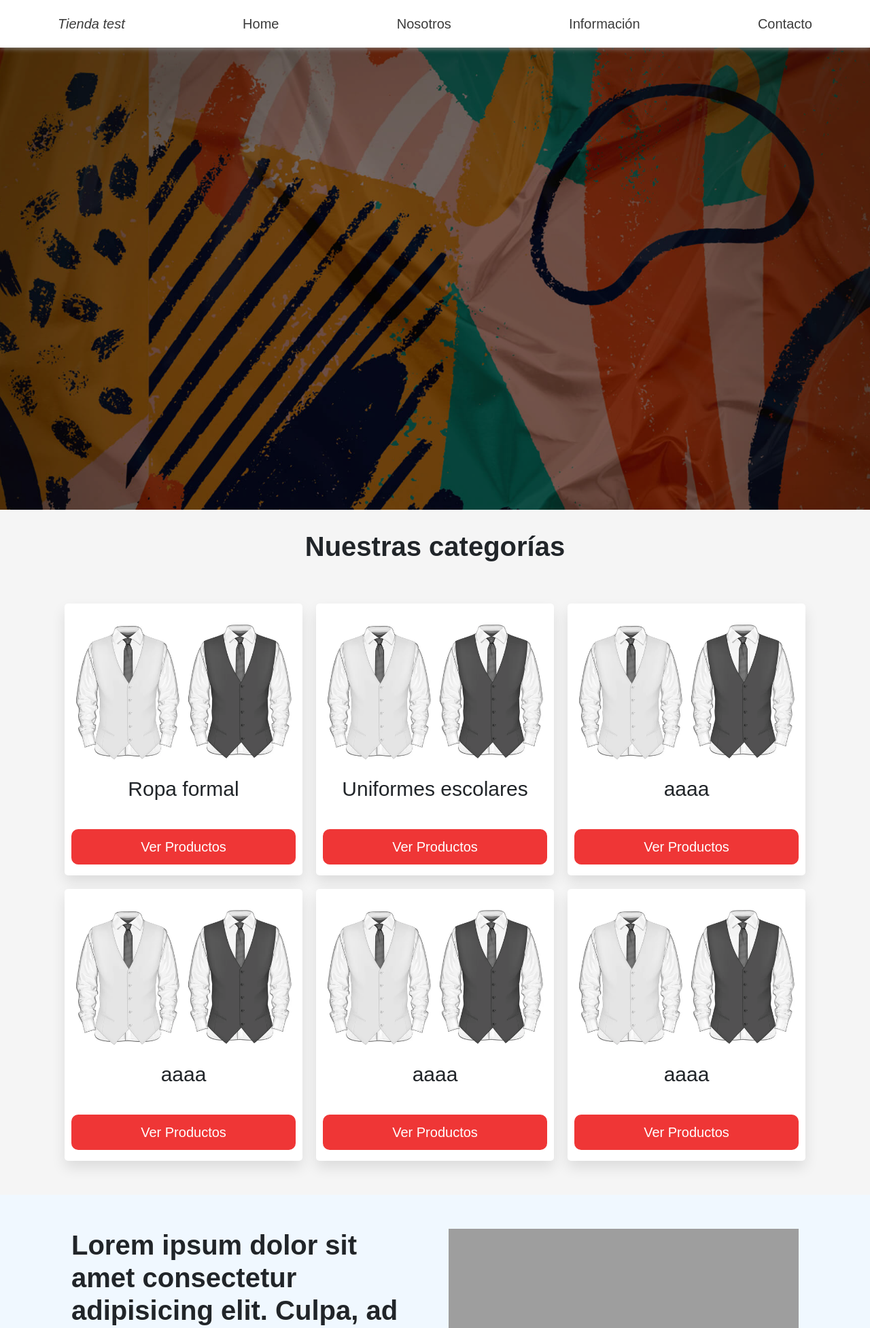
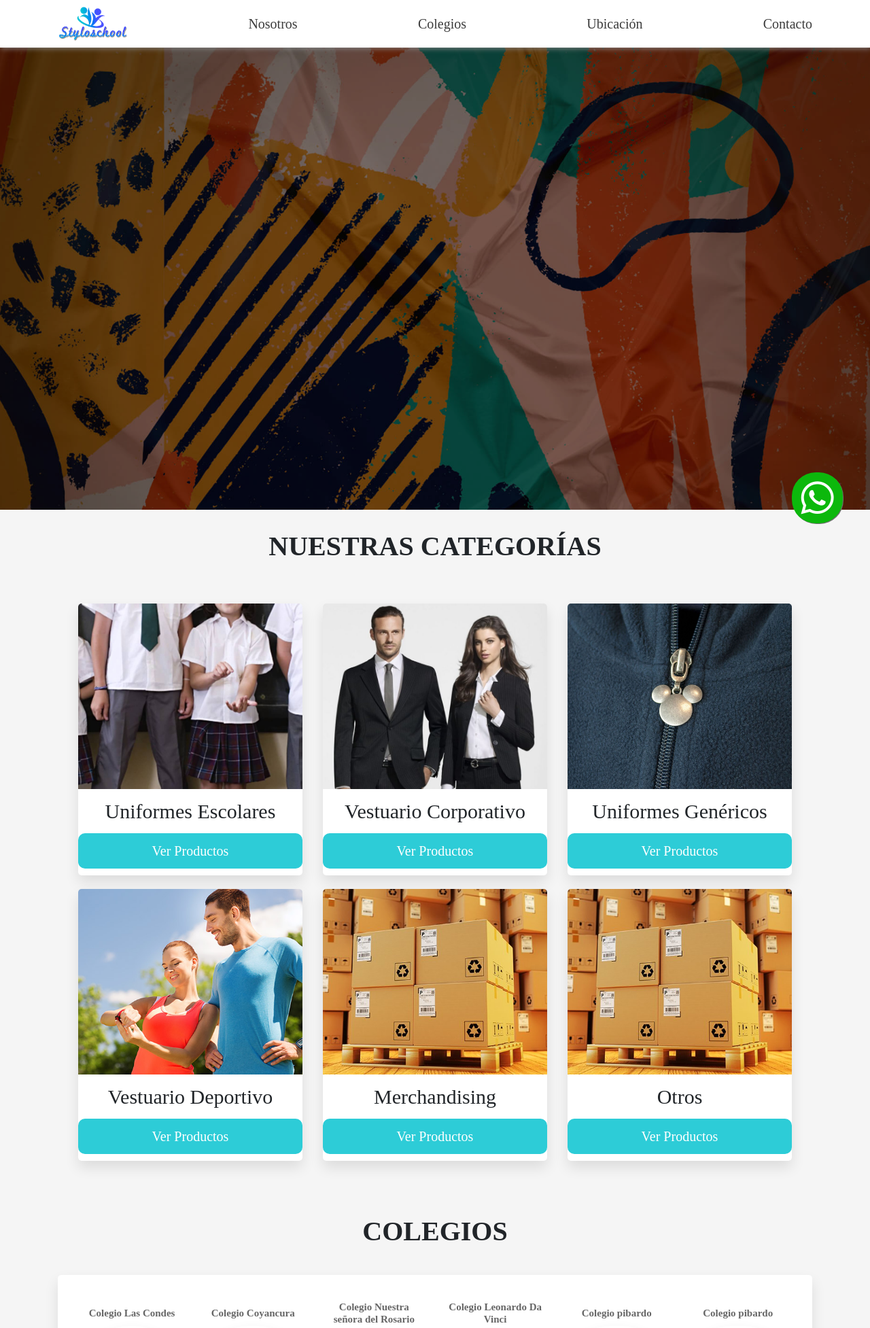
Before and after one commit to lucianohuenuvil/tienda, a PHP site: page / in a window 1280 px wide. Shown: the top 1954 px of the page at 68% size. Run offline with PHP 8.4, Linux system fonts and the light colour scheme; some libraries are stand-ins or nearby versions; grey boxes are pictures that could not be loaded.

Commit message:
Se agregan modificaciones del estilo

```diff
--- a/css/index.css
+++ b/css/index.css
@@ -1,6 +1,6 @@
 * {
     margin: 0;
-    font-family: 'Nunito', sans-serif;
+    font-family: 'Nunito';
     font-size: 20px;
 
 }
@@ -44,6 +44,11 @@ main{
 .link {
     text-decoration: none;
     color: rgb(59, 59, 59)
+}
+
+.link img{
+
+    height: 50px;
 }
 
 .link:hover{
@@ -111,11 +116,11 @@ main{
 }
 
 
-
+/* CATEGORIAS */
 
 .container-cards{
     display: flex;
-    justify-content: space-around;
+    justify-content: space-evenly;
 
     flex-wrap: wrap;
 
@@ -137,43 +142,49 @@ main{
 
 
 
-/* CATEGORIAS */
+
 
 .container-box{
-    width: 350px;
+    width: 330px;
     height: 400px;
-    padding: 10px;
     margin-bottom: 20px;
     border: none;
     display: flex;
     flex-direction: column;
-    justify-content: space-around;
+    justify-content: space-between;
     align-items: center;
     box-shadow: 0 .5rem 1rem rgba(0,0,0,.1);
     background-color: white;
     border-radius: 5px;
+    padding-bottom: 10px;
 
+}
+
+.container-box h4{
+    padding: 0;
+    margin: 0;
 }
 
 
 .container-box img {
     width: 100%;
-    height: 60%;
+    height: 70%;
+    border-radius: 5px 5px 0px 0px;
     object-fit: cover;
 }
 
 .btn{
     display: block;
     width: 100%;
-    margin-top: 1rem;
     border-radius: 0.5rem;
     padding: .5rem .5rem;
     font-size: 1rem;
     color: white;
-    background-color: rgb(239, 54, 54);
+    background-color: rgb(45, 204, 215);
     cursor: pointer;
     text-transform: capitalize;
     text-align: center;
+
 }
 
 
@@ -290,6 +301,126 @@ main{
     align-items: center;
 }
 
+/* COLEGIOS*/
+
+
+.college-container{
+    background-color: #888888;
+
+    padding-bottom: 0;
+    height: 250px;
+    display: flex;
+    flex-direction: row;
+    padding: 20px;
+    justify-content: space-between;
+    align-items: center;
+
+    overflow: scroll;
+    background-color: white;
+    border-radius: 5px !important;
+    box-shadow: 0 .5rem 1rem rgba(0,0,0,.1);
+
+
+}
+
+.college-container::-webkit-scrollbar {
+    -webkit-appearance: none;
+}
+
+.college-container::-webkit-scrollbar:vertical {
+    width:10px;
+}
+
+.college-container::-webkit-scrollbar-button:increment,.contenedor::-webkit-scrollbar-button {
+    display: none;
+}
+
+.college-container::-webkit-scrollbar:horizontal {
+    height: 10px;
+}
+
+.college-container::-webkit-scrollbar-thumb {
+    background-color: #144490;
+    border-radius: 20px;
+    border: 2px solid #f1f2f3;
+}
+
+.college-container::-webkit-scrollbar-track {
+    border-radius: 10px;
+}
+
+
+
+
+
+
+.college{
+    height: 80%;
+    width: 100%;
+    display: flex;
+    flex-direction: column;
+    justify-content: center;
+    align-items: center;
+    text-align: center;
+    padding: 20px;
+}
+
+.college h2{
+    font-size: 15px;
+    color: #666;
+}
+
+.college img{
+    height: 100%;
+    padding: 20px;
+    background-color: white;
+    border-radius: 60px;
+    box-shadow: 0 .5rem 1rem rgba(0,0,0,.1);
+}
+
+
+
+/* boton whatsapp*/
+
+
+
+.btn-wsp{
+    position: fixed;
+    width: 75px;
+    height: 75px;
+    bottom: 30px;
+    right: 40px;
+    z-index: 1;
+
+}
+
+.btn-wsp a{
+    width: 100%;
+    height: 100%;
+    background-color: rgb(12, 184, 12);
+    border-radius: 35px;
+    display: flex;
+    justify-content: center;
+    align-items: center;
+    text-decoration: none;
+    box-shadow: 1px 1px rgb(110, 110, 110);
+
+}
+
+.btn-wsp a:hover{
+    background-color: green;
+    cursor: pointer;
+}
+
+
+.btn-wsp i{
+    font-size: 55px;
+    color: rgb(255, 255, 255);
+
+}
+
+
+
 
 
 
@@ -309,7 +440,7 @@ main{
 .box-footer{
     display: flex;
     flex-direction: column;
-    width: 250px;
+    width: 280px;
     height: 220px;
     margin: 10px;
     padding: 30px 10px 10px 10px;
@@ -335,7 +466,7 @@ main{
 }
 
 .box-footer i{
-    background-color:rgb(239, 54, 54);
+    background-color: rgb(45, 204, 215);
     padding: 20px;
     color: white;
     border-radius: 30px;
--- a/index.html
+++ b/index.html
@@ -6,22 +6,28 @@
     <meta name="viewport" content="width=device-width, initial-scale=1.0">
     <link href="https://cdn.jsdelivr.net/npm/bootstrap@5.1.3/dist/css/bootstrap.min.css" rel="stylesheet" integrity="sha384-1BmE4kWBq78iYhFldvKuhfTAU6auU8tT94WrHftjDbrCEXSU1oBoqyl2QvZ6jIW3" crossorigin="anonymous">
     <link rel="stylesheet" href="css/index.css">
+
+
+
+
     <script src="https://kit.fontawesome.com/56e753ffcd.js" crossorigin="anonymous"></script>
     <script src="js/main.js"></script>
 
     <script src="https://code.jquery.com/jquery-3.2.1.slim.min.js" integrity="sha384-KJ3o2DKtIkvYIK3UENzmM7KCkRr/rE9/Qpg6aAZGJwFDMVNA/GpGFF93hXpG5KkN" crossorigin="anonymous"></script>
     <script src="https://cdn.jsdelivr.net/npm/popper.js@1.12.9/dist/umd/popper.min.js" integrity="sha384-ApNbgh9B+Y1QKtv3Rn7W3mgPxhU9K/ScQsAP7hUibX39j7fakFPskvXusvfa0b4Q" crossorigin="anonymous"></script>
     <script src="https://cdn.jsdelivr.net/npm/bootstrap@4.0.0/dist/js/bootstrap.min.js" integrity="sha384-JZR6Spejh4U02d8jOt6vLEHfe/JQGiRRSQQxSfFWpi1MquVdAyjUar5+76PVCmYl" crossorigin="anonymous"></script>
-    <title>Tienda test</title>
+
+    <link rel="icon" type="image/jpg" href="/img/Stylos icon.png">
+    <title>Styloschool</title>
 </head>
 <body>
     <header  class="header">
         <nav class="navbar container">
-            <a id="link" class="link" href=""> <i> Tienda test</i></a>
-            <a id="link" class="link links-nav" href="">Home</a>
-            <a id="link" class="link links-nav" href="">Nosotros</a>
-            <a id="link" class="link links-nav" href="">Información</a>
-            <a id="link" class="link links-nav" href="">Contacto</a>
+            <a class="link" href=""> <img src="/img/logo.png" alt=""></a>
+            <a class="link links-nav" href="">Nosotros</a>
+            <a class="link links-nav" href="">Colegios</a>
+            <a class="link links-nav" href="">Ubicación</a>
+            <a class="link links-nav" href="">Contacto</a>
 
             <div class="icon-responsive">
                 <a onclick="navresponsive()"> <i  class="fas fa-bars"></i> </a>
@@ -44,7 +50,7 @@
                 <img src="/img/home-bg3.jpg" alt="Third slide">
             </div>
             <div class="carousel-items">
-                <img src="https://pixabay.com/get/gc4556002fe865d85668d444565592eaf3d29e2c2a9a8120f8f1ec506ab8d92a638b1d9dc076adf3e8b64dadabb95b46c545a365587d39ad52727ec36d2e3b93a_1280.jpg" alt="First slide">
+                 <img src="/img/home-bg3.jpg" alt="Fourth slide">
             </div>
           </div>
 
@@ -56,89 +62,46 @@
     <section id="change" class="container-section">
         <div class="container">
             <div class="text-section">
-                <h2>Nuestras categorías</h2>
+                <h2>NUESTRAS CATEGORÍAS</h2>
 
             </div>
             <div class="container-cards">
                 <div class="container-box">
-
-                    <img src="/img/categorias/ropaformal.jpg" alt="">
-
-
-                    <h4>Ropa formal</h4>
-
+                    <img src="/img/categorias/uniformes-escolares.jpg" alt="">
+                    <h4>Uniformes Escolares</h4>
                     <a class="btn" href="/productos01.html">Ver productos</a>
-
-
                 </div>
 
                 <div class="container-box">
-
-                    <img src="/img/categorias/ropaformal.jpg" alt="">
-
-
-                    <h4>Uniformes escolares</h4>
-
+                    <img src="/img/categorias/Ropa-corporativa.jpg" alt="">
+                    <h4>Vestuario Corporativo</h4>
                     <p class="btn">Ver productos</p>
-
                 </div>
 
 
                 <div class="container-box">
-
-                    <img src="/img/categorias/ropaformal.jpg" alt="">
-
-
-                    <h4>aaaa</h4>
-
+                    <img src="/img/categorias/uniforme-generico.jpg" alt="">
+                    <h4>Uniformes Genéricos</h4>
                     <p class="btn">Ver productos</p>
-
-                </div>
-
-
-
-            </div>
-        </div>
-
-
-
-        <div class="container">
-
-            <div class="container-cards">
-                <div class="container-box">
-
-                    <img src="/img/categorias/ropaformal.jpg" alt="">
-
-
-                    <h4>aaaa</h4>
-
-                    <p class="btn">Ver productos</p>
-
                 </div>
 
                 <div class="container-box">
-
-                    <img src="/img/categorias/ropaformal.jpg" alt="">
-
-
-                    <h4>aaaa</h4>
-
+                    <img src="/img/categorias/deporte.jpg" alt="">
+                    <h4>Vestuario Deportivo</h4>
                     <p class="btn">Ver productos</p>
-
                 </div>
 
+                <div class="container-box">
+                    <img src="/img/categorias/seguro_de_mercancia.jpg" alt="">
+                    <h4>Merchandising</h4>
+                    <p class="btn">Ver productos</p>
+                </div>
 
                 <div class="container-box">
-
-                    <img src="/img/categorias/ropaformal.jpg" alt="">
-
-
-                    <h4>aaaa</h4>
-
+                    <img src="/img/categorias/seguro_de_mercancia.jpg" alt="">
+                    <h4>Otros</h4>
                     <p class="btn">Ver productos</p>
-
                 </div>
-
 
 
             </div>
@@ -148,29 +111,60 @@
 
     </section>
 
-    <section class="container-section  section-content">
-        <div class="container flex-row">
-            <div class="section-left">
-                <h2>
-                    Lorem ipsum dolor sit amet consectetur adipisicing elit.
-                    Culpa, ad commodi. Possimus vel maiores ea, quidem unde hic similique dolores illo enim nemo, quasi doloribus impedit nihil reprehenderit obcaecati aut!
 
-                </h2>
-                <p>
-                    Lorem ipsum dolor sit amet consectetur adipisicing elit. Eos a ea similique soluta sequi nostrum numquam,
-                    sit atque ex est hic, dolorem alias et. Velit harum repellendus adipisci voluptatibus odio.
-                </p>
-            </div>
-            <div class="section-right">
 
-                <img src="https://www.pequerecetas.com/wp-content/uploads/2021/03/comidas-rapidas.jpg" alt="">
+
+
+
+    <section class="container-section">
+        <div class="container">
+            <h1 class="heading-form">COLEGIOS</h1>
+
+            <div class="college-container">
+
+                <div class="college">
+                    <h2>Colegio Las Condes</h2>
+                    <img src="/img/Colegios/Colegio_las_condes.jpg" alt="">
+                </div>
+
+                <div class="college">
+                    <h2>Colegio Coyancura</h2>
+                    <img src="/img/Colegios/Coyancura.jpg" alt="">
+                </div>
+
+                <div class="college">
+                    <h2>Colegio Nuestra señora del Rosario</h2>
+                    <img src="/img/Colegios/Nuestra_señora_del_rosario.png" alt="">
+                </div>
+
+                <div class="college">
+                    <h2>Colegio Leonardo Da Vinci</h2>
+                    <img src="/img/Colegios/Leonardo_da_vinci_iNn1m5T.png" alt="">
+                </div>
+
+                <div class="college">
+                    <h2>Colegio pibardo</h2>
+                    <img src="/img/Colegios/Leonardo_da_vinci_iNn1m5T.png" alt="">
+                </div>
+
+                <div class="college">
+                    <h2>Colegio pibardo</h2>
+                    <img src="/img/Colegios/Leonardo_da_vinci_iNn1m5T.png" alt="">
+                </div>
 
             </div>
 
+
         </div>
 
+    </section>
 
-    </section>
+
+
+
+
+
+
 
 
     <section class="container-section">
@@ -221,9 +215,10 @@
 
     <section class="container container-section">
         <div class="container">
-            <h2 class="heading-form">Donde estamos ubicados</h2>
+            <h2 class="heading-form">¿Dónde estamos ubicados?</h2>
             <div class="container-maps">
-                <iframe src="https://www.google.com/maps/embed?pb=!1m18!1m12!1m3!1d3329.0826027035046!2d-70.65027008424485!3d-33.44715440473036!2m3!1f0!2f0!3f0!3m2!1i1024!2i768!4f13.1!3m3!1m2!1s0x9662c50af3e4b92f%3A0xee838fbad92590c0!2sTarapac%C3%A1%20850%2C%20Santiago%2C%208150215%2C%20Regi%C3%B3n%20Metropolitana!5e0!3m2!1ses!2scl!4v1654902152394!5m2!1ses!2scl"  style="border:0;" allowfullscreen="" loading="lazy" referrerpolicy="no-referrer-when-downgrade"></iframe>
+                <iframe src="https://www.google.com/maps/embed?pb=!1m18!1m12!1m3!1d3330.5668970826378!2d-70.56677258424588!3d-33.40846180274575!2m3!1f0!2f0!3f0!3m2!1i1024!2i768!4f13.1!3m3!1m2!1s0x9662cedd0fa0de87%3A0x8fddeef43d721a48!2sAv.%20Apoquindo%206415%2C%20Las%20Condes%2C%20Regi%C3%B3n%20Metropolitana!5e0!3m2!1ses!2scl!4v1655149171940!5m2!1ses!2scl" style="border:0;" allowfullscreen="" loading="lazy" referrerpolicy="no-referrer-when-downgrade"></iframe>
+
             </div>
 
         </div>
@@ -236,29 +231,30 @@
             <div class="footer-container">
                 <div class="box-footer">
                     <i class="fas fa-phone"></i>
-                    <h3>Teléfono</h3>
-                    <p>+5690000000</p>
-                    <p>+5690000000</p>
+                    <h3>Teléfonos</h3>
+                    <p> +569 6359 3710</p>
+                    <p>  2 3224 7874</p>
+
                 </div>
 
                 <div class="box-footer">
                     <i class="fas fa-map-marker-alt"></i>
                     <h3>Dirección</h3>
-                    <p>aaaaaaaaaa</p>
+                    <p>Av. Apoquindo 6415, Las Condes - Local 111 - piso 4</p>
+
                 </div>
 
                 <div class="box-footer">
                     <i class="fas fa-clock"></i>
                     <h3>Horarios de atención</h3>
-                    <p>L - V 00:09am a 00:10pm</p>
-                    <p>S 11:00am a 14:00 pm</p>
+                    <p>L / V: 10:00am a 19:00pm</p>
+                    <p>S: 11:00am a 14:00 pm</p>
                 </div>
 
                 <div class="box-footer">
                     <i class="fas fa-envelope"></i>
                     <h3>Correo</h3>
-                    <p>shaikhanas@gmail.com</p>
-                    <p>anasbhai@gmail.com</p>
+                    <p>styloschool@gmail.com</p>
                 </div>
             </div>
         </div>
@@ -268,11 +264,69 @@
     </section>
 
 
-
-    <div class="credit">
-        &copy; copyright @ 2022<span></span>
+    <div class="btn-wsp">
+        <a target="_blank" href="https://api.whatsapp.com/send?phone=56954064458">  <i class="fa-brands fa-whatsapp"> </i> </a>
+    </div>
 
 
+
+    <!-- Footer -->
+    <footer class="text-center text-lg-start bg-light text-muted">
+
+        <section class="d-flex justify-content-center justify-content-lg-between p-4 border-bottom">
+
+        </section>
+
+        <section class="">
+            <div class="container text-center text-md-start mt-5">
+                <div class="row mt-3">
+                    <div class="col-md-3 col-lg-4 col-xl-3 mx-auto mb-4">
+                        <h6 class="text-uppercase fw-bold mb-4"> <i class="me-3"> <img src="/img/Stylos icon.png" alt="" height="25px" ></i>Styloschool </h6>
+                        <p>
+                            Atrévete y marca la diferencia
+                        </p>
+                        <p>
+                            Tu imagen en nuestras manos!
+                        </p>
+                    </div>
+
+                    <div class="col-md-2 col-lg-2 col-xl-2 mx-auto mb-4">
+                    <!-- Links -->
+                        <h6 class="text-uppercase fw-bold mb-4">
+                            Categorías
+                        </h6>
+                        <p><a href="#!" class="text-reset">Uniformes escolares</a></p>
+                        <p> <a href="#!" class="text-reset">Vestuario corporativo</a></p>
+                        <p><a href="#!" class="text-reset">Vestuario deportivo</a></p>
+                        <p><a href="#!" class="text-reset">Mershandising</a> </p>
+                    </div>
+
+                    <div class="col-md-3 col-lg-2 col-xl-2 mx-auto mb-4">
+                    <!-- Links -->
+                        <h6 class="text-uppercase fw-bold mb-4"> Useful links</h6>
+                        <p> <a href="#!" class="text-reset">Pricing</a></p>
+                        <p> <a href="#!" class="text-reset">Settings</a> </p>
+                        <p><a href="#!" class="text-reset">Orders</a></p>
+                        <p> <a href="#!" class="text-reset">Contacto</a> </p>
+                    </div>
+
+                    <div class="col-md-4 col-lg-3 col-xl-3 mx-auto mb-md-0 mb-4">
+                        <h6 class="text-uppercase fw-bold mb-4">Redes sociales</h6>
+                        <p><i class="fab fa-whatsapp me-3"></i></i> Whatsapp</p>
+                        <p><i class="fab fa-facebook-f me-3"></i> Facebook</p>
+                        <p><i class="fab fa-instagram me-3" ></i> Instagram</p>
+                    </div>
+                </div>
+            </div>
+        </section>
+
+        <!-- Copyright -->
+        <div class="text-center p-4" style="background-color: rgba(0, 0, 0, 0.05);">
+            © 2022 Todos los derechos a:
+            <a class="text-reset fw-bold" href="/">Styloschool</a>
+        </div>
+        <!-- Copyright -->
+    </footer>
 
 
 </main>
--- a/js/main.js
+++ b/js/main.js
@@ -1,14 +1,6 @@
-//window.onload.setTimeout(slide, 2000);
-
-//setInterval(slide,1000);
-
 addEventListener('DOMContentLoaded', () => {
     setInterval(slide,5000);
   })
-
-
-  window.onscroll = function() {myFunction()};
-
 
 
 
@@ -32,34 +24,3 @@ addEventListener('DOMContentLoaded', () => {
             break;
     }
   }
-
-
-
-
-
-
-  function myFunction() {
-    var navbar = document.getElementById("nav");
-    var links = document.getElementsByClassName("link");
-    var change = document.getElementById("change");
-
-
-    var change_navbar = change.offsetTop;
-
-    if (window.pageYOffset >= 300) {
-      navbar.style.backgroundColor = "white";
-      navbar.style.transition = "all .5s";
-      navbar.style.boxShadow = "1px 1px 8px #888888"
-      for (let index = 0; index < links.length; index ++){
-        links[index].style.color = "#898989";
-      }
-
-    } else {
-      navbar.style.backgroundColor = "transparent";
-      navbar.style.boxShadow = "none"
-      for (let index = 0; index < links.length; index ++){
-        links[index].style.color = "white";
-      }
-
-    }
-  }
```
Also changed, not shown: img/Colegios/Colegio_las_condes.jpg (added), img/Colegios/Coyancura.jpg (added), img/Colegios/Leonardo_da_vinci_iNn1m5T.png (added), img/Colegios/Nuestra_señora_del_rosario.png (added), img/Colegios/San_francisco_del_alba.jpg (added), img/Colegios/San_francisco_tecnico.jpg (added), img/Colegios/San_franciso_profesional.jpg (added), img/Stylos icon.png (added), img/categorias/Ropa-corporativa.jpg (added), img/categorias/deporte.jpg (added), img/categorias/ropaformal.jpg (deleted), img/categorias/seguro_de_mercancia.jpg (added), img/categorias/uniforme-generico.jpg (added), img/categorias/uniformes-escolares.jpg (added), 1 more files.
